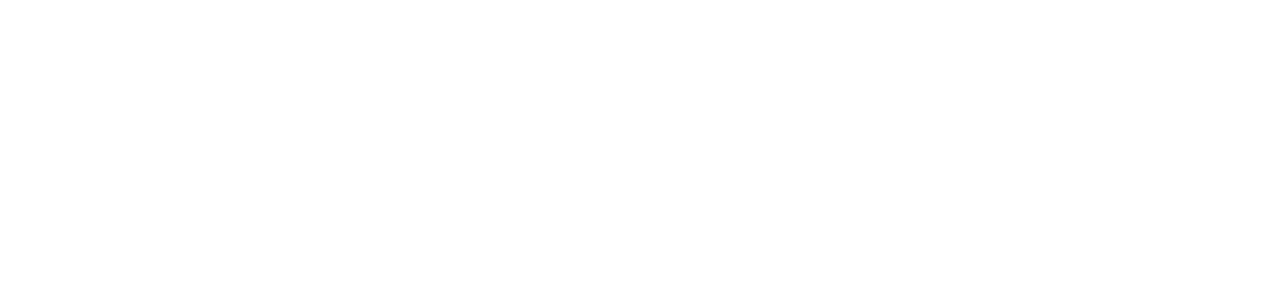
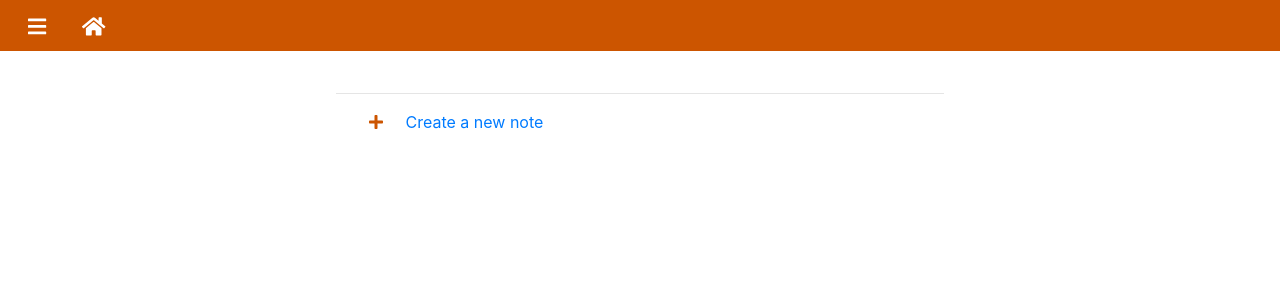
Before and after one commit to dasWarder/notepad, an Angular app in the folder notepad-angular/: page /today in a window 1280 px wide. Before the commit this address led to /. Shown: the top 300 px of the page. Built offline with nearby package versions, Linux system fonts and the light colour scheme.

Commit message:
add simple dropdown menu

```diff
--- a/notepad-angular/src/app/app-routing.module.ts
+++ b/notepad-angular/src/app/app-routing.module.ts
@@ -1,10 +1,12 @@
 import {NgModule} from '@angular/core';
 import {RouterModule, Routes} from '@angular/router';
 import {MainPageComponent} from "./components/main-page/main-page.component";
+import {TodayBarComponent} from "./components/today-bar/today-bar.component";
 
 const routes: Routes = [
   { path: 'home', component: MainPageComponent },
-  { path: '', redirectTo: 'home', pathMatch: 'full' }
+  { path: '', redirectTo: 'home', pathMatch: 'full' },
+  { path: 'today', component: TodayBarComponent}
 ];
 
 @NgModule({
--- a/notepad-angular/src/app/app.module.ts
+++ b/notepad-angular/src/app/app.module.ts
@@ -8,12 +8,14 @@ import {FormsModule} from "@angular/forms";
 import { HeaderComponent } from './components/header/header.component';
 import { FontAwesomeModule } from '@fortawesome/angular-fontawesome';
 import { MainPageComponent } from './components/main-page/main-page.component';
+import { TodayBarComponent } from './components/today-bar/today-bar.component';
 
 @NgModule({
   declarations: [
     AppComponent,
     HeaderComponent,
-    MainPageComponent
+    MainPageComponent,
+    TodayBarComponent
   ],
   imports: [
     BrowserModule,
--- a/notepad-angular/src/app/components/header/header.component.html
+++ b/notepad-angular/src/app/components/header/header.component.html
@@ -1,4 +1,18 @@
 <div class="main-header">
-  <fa-icon [icon]="bar"></fa-icon>
-  <a routerLink="/home" routerLinkActive="active"><fa-icon [icon]="home"></fa-icon></a>
+  <div class="d-inline-block" ngbDropdown #myDrop="ngbDropdown">
+    <a class="dropdown-button" id="dropdownManual"
+       (click)="isBarOpen? myDrop.close() : myDrop.open(); isBarOpen = !isBarOpen">
+      <fa-icon [icon]="bar"></fa-icon>
+      <span ngbDropdownAnchor hidden></span>
+    </a>
+    <div ngbDropdownMenu aria-labelledby="dropdownManual" class="menu-navbar">
+      <button ngbDropdownItem><a routerLink="/today" routerLinkActive="active"><fa-icon [icon]="todayCalendar"></fa-icon>Today</a></button>
+      <button ngbDropdownItem><a><fa-icon [icon]="furtherCalendar"></fa-icon>Planned</a></button>
+      <button ngbDropdownItem><a><fa-icon [icon]="tags"></fa-icon>Tags</a></button>
+    </div>
+  </div>
+
+  <a routerLink="/home" routerLinkActive="active">
+    <fa-icon [icon]="home"></fa-icon>
+  </a>
 </div>
--- a/notepad-angular/src/app/components/header/header.component.scss
+++ b/notepad-angular/src/app/components/header/header.component.scss
@@ -18,4 +18,33 @@
   fa-icon:hover {
     background-color: rgba(255, 255, 255, 0.5);
   }
+
+  a {
+    color: black;
+  }
+
+  a:hover {
+    text-decoration: none;
+  }
 }
+
+.menu-navbar  {
+  margin: 40px 10px 10px 0px;
+
+  fa-icon {
+    color: green;
+    font-size: 1.3rem;
+    margin: 15px 10px;
+    padding: 3px 8px;
+    border-radius: 3px;
+  }
+
+  fa-icon:hover {
+    background-color: inherit;
+  }
+
+  .dropdown-item {
+    padding: 0px;
+    margin: 5px auto;
+  }
+}
--- a/notepad-angular/src/app/components/header/header.component.ts
+++ b/notepad-angular/src/app/components/header/header.component.ts
@@ -1,5 +1,8 @@
-import { Component, OnInit } from '@angular/core';
+import {Component, OnInit} from '@angular/core';
 import {faBars, faHome} from '@fortawesome/free-solid-svg-icons'
+import {faCalendarAlt} from "@fortawesome/free-solid-svg-icons/faCalendarAlt";
+import {faCalendarDay} from "@fortawesome/free-solid-svg-icons/faCalendarDay";
+import {faTags} from "@fortawesome/free-solid-svg-icons/faTags";
 
 @Component({
   selector: 'app-header',
@@ -10,6 +13,10 @@ export class HeaderComponent implements OnInit {
 
   home = faHome;
   bar = faBars;
+  todayCalendar = faCalendarDay;
+  furtherCalendar = faCalendarAlt;
+  tags = faTags;
+  isBarOpen: boolean = false;
 
   constructor() { }
 
--- a/notepad-angular/src/app/components/main-page/main-page.component.html
+++ b/notepad-angular/src/app/components/main-page/main-page.component.html
@@ -1,4 +1,3 @@
-<app-header></app-header>
 <div class="container col-md-6 offset-md-3 p-3">
   <div>
     <h2>Title</h2>
--- a/notepad-angular/src/app/components/main/app.component.html
+++ b/notepad-angular/src/app/components/main/app.component.html
@@ -1 +1,2 @@
+<app-header></app-header>
 <router-outlet></router-outlet>
--- a/notepad-angular/src/app/components/main/app.component.ts
+++ b/notepad-angular/src/app/components/main/app.component.ts
@@ -6,5 +6,5 @@ import { Component } from '@angular/core';
   styleUrls: ['./app.component.scss']
 })
 export class AppComponent {
-
+  title = 'notepad-angular';
 }
--- /dev/null
+++ b/notepad-angular/src/app/components/today-bar/today-bar.component.html
@@ -0,0 +1,8 @@
+<div class="container col-md-6 offset-md-3 p-3">
+  <hr>
+  <div class="add-section">
+    <a routerLink="/home" routerLinkActive="active">
+      <fa-icon [icon]="add"></fa-icon>
+      Create a new note</a>
+  </div>
+</div>
--- /dev/null
+++ b/notepad-angular/src/app/components/today-bar/today-bar.component.scss
@@ -0,0 +1,28 @@
+fa-icon {
+  color: #cc5500;
+  margin: 15px 10px;
+  padding: 3px 8px;
+  border-radius: 3px;
+}
+
+.add-section {
+  width: 100%;
+  margin: 15px;
+
+  a {
+    width: 100%;
+    display: inline-block;
+  }
+}
+
+
+a:hover {
+    text-decoration: none;
+    fa-icon {
+      border-radius: 50px;
+      background-color: rgba(200, 0, 0, 0.5);
+      color: white;
+      margin: 10px;
+      padding-bottom: 5px;
+    }
+}
--- /dev/null
+++ b/notepad-angular/src/app/components/today-bar/today-bar.component.ts
@@ -0,0 +1,18 @@
+import { Component, OnInit } from '@angular/core';
+import {faPlus} from "@fortawesome/free-solid-svg-icons/faPlus";
+
+@Component({
+  selector: 'app-today-bar',
+  templateUrl: './today-bar.component.html',
+  styleUrls: ['./today-bar.component.scss']
+})
+export class TodayBarComponent implements OnInit {
+
+  add = faPlus;
+
+  constructor() { }
+
+  ngOnInit(): void {
+  }
+
+}
```
Also changed, not shown: notepad-angular/src/app/services/note/note-service.service.ts (added, +9 -0 lines), 2 other files (tests, documents, lock files or other folders).
